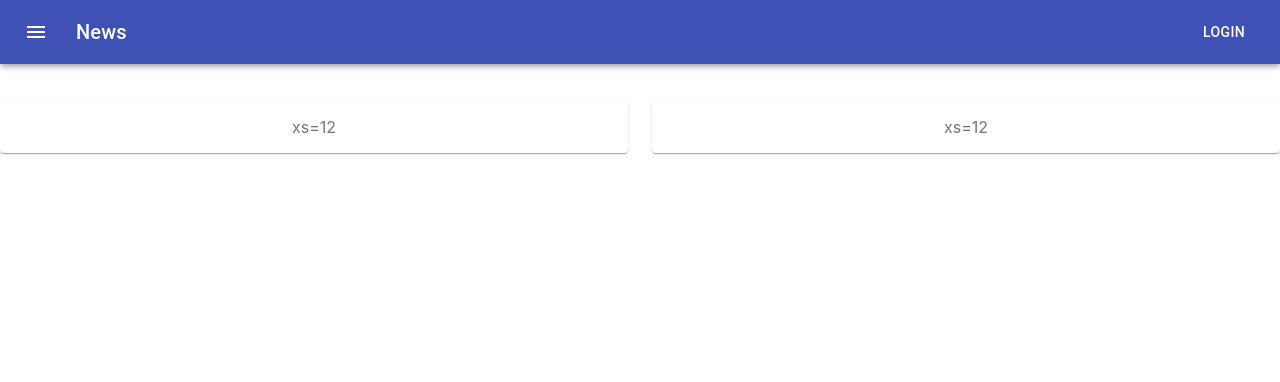
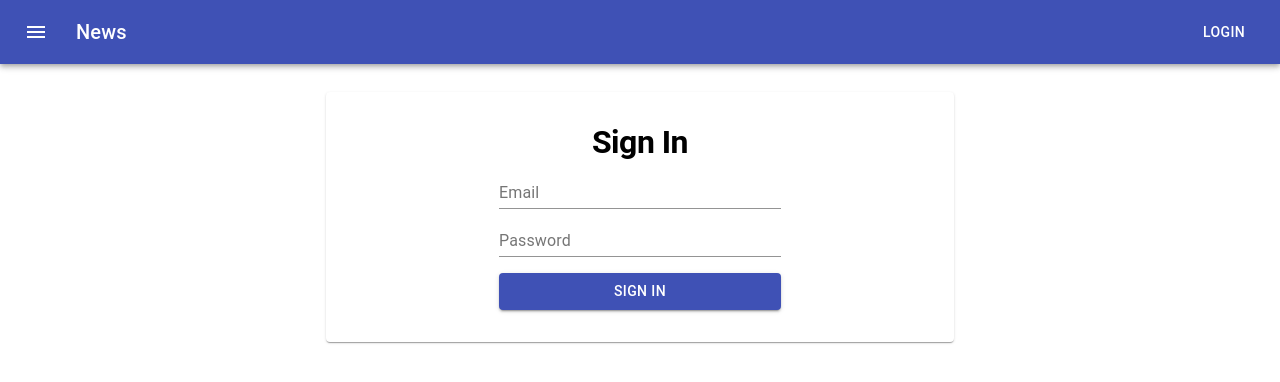
Before and after one commit to im-not-io/female-coders-network, a React (Create React App) app: page /login in a window 1280 px wide. Shown: the top 382 px of the page. Built offline with nearby package versions, Linux system fonts and the light colour scheme.

Commit message:
login page added

```diff
--- a/src/App.js
+++ b/src/App.js
@@ -8,6 +8,8 @@ import IconButton from '@material-ui/core/IconButton';
 import MenuIcon from '@material-ui/icons/Menu';
 import LoginPage from './pages/LoginPage';
 import SearchForTeammatesPage from './pages/SearchForTeammatesPage';
+import { createMuiTheme, ThemeProvider } from '@material-ui/core/styles';
+import firebase from 'firebase/app';
 
 import {
   BrowserRouter as Router,
@@ -16,10 +18,34 @@ import {
   Link
 } from "react-router-dom";
 
+// For Firebase JS SDK v7.20.0 and later, measurementId is optional
+const firebaseConfig = {
+  apiKey: "AIzaSyAZ7UxXBsRU7KPuTm-EgC-lsAChodRNJ4E",
+  authDomain: "female-coders-network.firebaseapp.com",
+  databaseURL: "https://female-coders-network-default-rtdb.firebaseio.com",
+  projectId: "female-coders-network",
+  storageBucket: "female-coders-network.appspot.com",
+  messagingSenderId: "940123028784",
+  appId: "1:940123028784:web:bd485085ae1fbeeb6e5cf5",
+  measurementId: "G-2J014V96VG"
+};
+
+firebase.initializeApp(firebaseConfig);
+
+const theme = createMuiTheme({
+  typography: {
+    h1:{
+      fontSize:'2rem',
+      color:'black',
+      fontWeight:'bold'
+    }
+  },
+});
 
 function App() {
   return (
     <div className="App">
+    <ThemeProvider theme={theme}>
       <Router>
       <div>
         <Switch>
@@ -35,6 +61,7 @@ function App() {
         </Switch>
       </div>
     </Router>
+    </ThemeProvider>
     </div>
   );
 }
--- a/src/pages/LoginPage.js
+++ b/src/pages/LoginPage.js
@@ -3,32 +3,107 @@ import { makeStyles } from '@material-ui/core/styles';
 import NavBar from '../components/NavBar';
 import Paper from '@material-ui/core/Paper';
 import Grid from '@material-ui/core/Grid';
+import Typography from '@material-ui/core/Typography';
+import TextField from '@material-ui/core/TextField';
+import Button from '@material-ui/core/Button';
+import firebase from 'firebase/app';
+import 'firebase/auth';
+import Popover from '@material-ui/core/Popover';
+//import { Alert, AlertTitle } from '@material-ui/lab';
 
 const useStyles = makeStyles((theme) => ({
   root: {
     flexGrow: 1,
   },
   paper: {
-    padding: theme.spacing(2),
+    padding: theme.spacing(4),
     textAlign: 'center',
     color: theme.palette.text.secondary,
   },
   grid: {
-    marginTop: "25px"
+    marginTop: theme.spacing(2)
+  },
+  button: {
+    marginTop: theme.spacing(2)
+  },
+  popover: {
+    padding: theme.spacing(2)
   }
 }));
 
+
 export default function LoginPage() {
+  const [anchorEl, setAnchorEl] = React.useState(null);
+  const [errorMessage, setErrorMessage] = React.useState('test string');
+  const buttonId = 'loginButton';
+  function login() {
+    firebase.auth().signOut();
+    const email = 'shion2@gmail.com';
+    const password = 'wrong';
+    setAnchorEl(document.getElementById(buttonId));
+    firebase.auth().signInWithEmailAndPassword(email, password)
+      .then((userCredential) => {
+        var user = userCredential.user;
+        console.log(user)
+      })
+      .catch((error) => {
+        var errorCode = error.code;
+        var errorMessage = error.message;
+        setErrorMessage(errorMessage);
+      });
+  }
+
+  const handleClick = (event) => {
+    setAnchorEl(document.getElementById(buttonId));
+  };
+  const handleClose = () => {
+    setAnchorEl(null);
+  };
   const classes = useStyles();
+  const open = Boolean(anchorEl);
+  const id = open ? 'error-popover' : undefined;
   return (
     <div>
       <NavBar />
-        <Grid container spacing={3} className={classes.grid}>
+      <Grid container spacing={3} className={classes.grid} justify="center">
         <Grid item xs={6}>
-            <Paper className={classes.paper}>xs=12</Paper>
+          <Paper className={classes.paper}>
+            <Typography variant="h1" component="h1">
+              Sign In
+          </Typography>
+            <Grid container xs={12} justify="center">
+              <Grid item xs={6}>
+                <TextField label='Email' fullWidth />
               </Grid>
+            </Grid>
+            <Grid container xs={12} justify="center">
               <Grid item xs={6}>
-            <Paper className={classes.paper}>xs=12</Paper>
+                <TextField label='Password' fullWidth />
+              </Grid>
+            </Grid>
+            <Grid container xs={12} justify="center">
+              <Grid item xs={6} className={classes.button}>
+                <Button id={buttonId} variant="contained" color="primary" fullWidth onClick={login} >
+                  Sign In
+              </Button>
+                <Popover
+                  open={open}
+                  anchorEl={anchorEl}
+                  onClose={handleClose}
+                  anchorOrigin={{
+                    vertical: 'bottom',
+                    horizontal: 'center',
+                  }}
+                  transformOrigin={{
+                    vertical: 'top',
+                    horizontal: 'center',
+                  }}
+                ><Typography variant="body1" component="span" className={classes.popover}>
+                    {errorMessage}
+                </Typography></Popover>
+              </Grid>
+            </Grid>
+          </Paper>
         </Grid>
       </Grid>
     </div>
--- a/src/pages/SearchForTeammatesPage.js
+++ b/src/pages/SearchForTeammatesPage.js
@@ -3,7 +3,7 @@ import { makeStyles } from '@material-ui/core/styles';
 import NavBar from '../components/NavBar';
 import Paper from '@material-ui/core/Paper';
 import Grid from '@material-ui/core/Grid';
-import SimpleCard from '../components/CardParticpant';
+//import SimpleCard from '../components/CardParticpant';
 
 
 
@@ -56,9 +56,9 @@ export default function SearchForTeammatesPage() {
             <div className={classes.paper}>
               <h1>Search for teammates page</h1>
               <p>Description about how the swipey thing works </p>
-              <div id="cards" className = {classes.participantToSwipe}>
+              {/* <div id="cards" className = {classes.participantToSwipe}>
                 <SimpleCard />
-              </div>
+              </div> */}
 
               <div className={classes.invites}>
 
```
Lines whose indentation alone changed are shown as unchanged.
